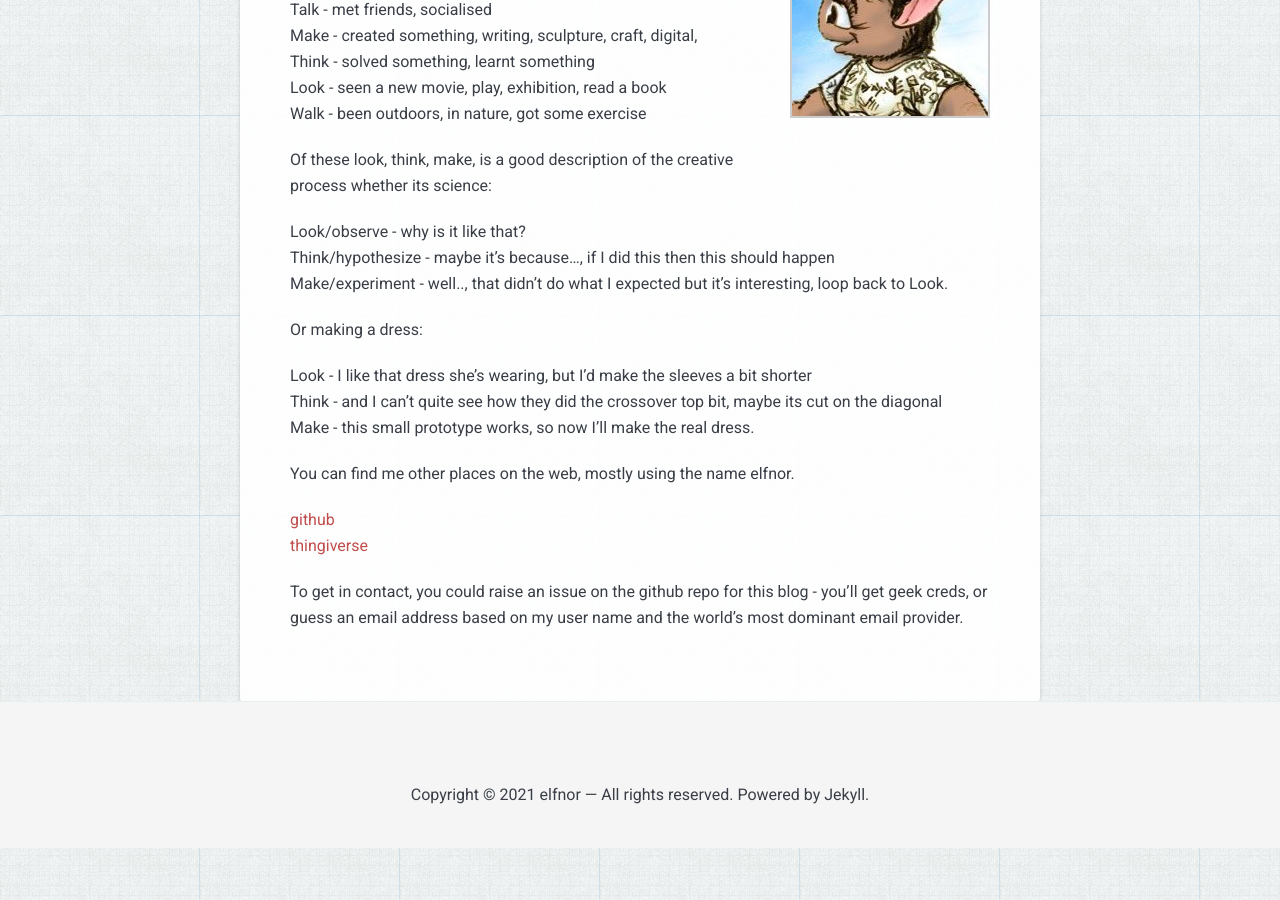
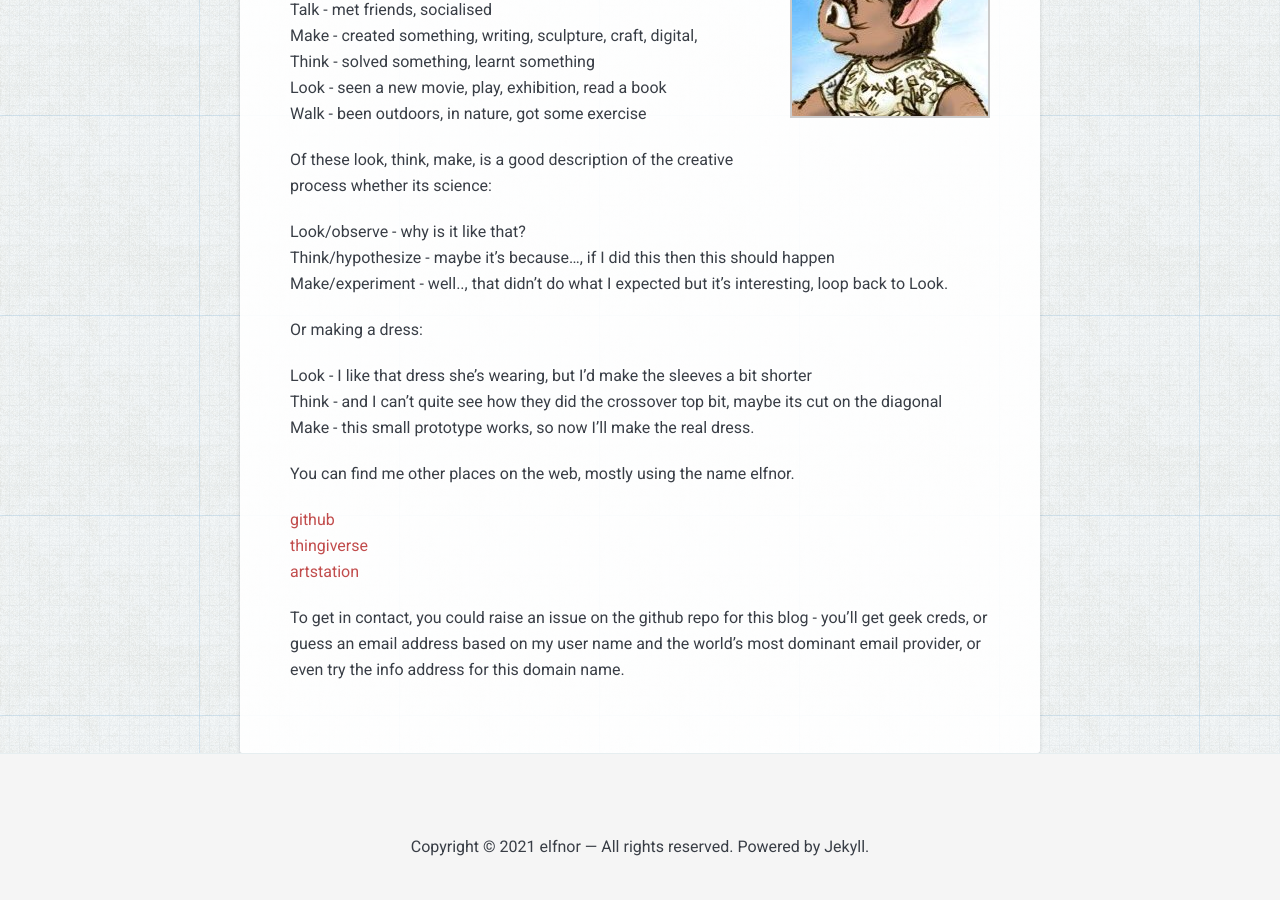
Before and after one commit to elfnor/ltm, a Jekyll site: the page built from _pages/about.md, in a window 1280 px wide and 900 px high, scrolled down 884 px. Built offline with Jekyll 4.4.1, drawn with Linux system fonts in a browser that asks for light colours; nearby versions of some CDN libraries; some of the changed text lies outside the part shown.

```diff
--- a/Gemfile
+++ b/Gemfile
@@ -1,7 +1,7 @@
 source 'https://rubygems.org'
+gem 'github-pages'
 gem "bundler"
 gem "jekyll"
 gem "jekyll-paginate"
 gem 'jekyll-tagging'
 gem "jekyll-sitemap"
-gem "github-pages", group: :jekyll_plugins
--- a/_data/settings.yml
+++ b/_data/settings.yml
@@ -1,6 +1,6 @@
 #-------------------------------
 # General Site Settings
-title: Hack Think Make
+title: Look Think Make
 logo: # You can add own logo.
 description: elfnor's blog
 
--- a/_includes/head.html
+++ b/_includes/head.html
@@ -14,7 +14,8 @@
   <link href="https://fonts.googleapis.com/css?family=Rock+Salt:400" rel="stylesheet">
   <!-- Ionicons -->
   <link href="https://unpkg.com/ionicons@4.2.2/dist/css/ionicons.min.css" rel="stylesheet">
-
+  <link rel="shortcut icon" href="/favicon.ico" type="image/x-icon">
+  <link rel="icon" href="/favicon.ico" type="image/x-icon">
 
 
 
--- a/_layouts/default.html
+++ b/_layouts/default.html
@@ -4,10 +4,6 @@
 {% include head.html %}
 
 <body>
-
-  {% if site.data.settings.google-analytics %}
-  {% include google-analytics.html %}
-  {% endif %}
 
   {% include header.html %}
 
--- a/_pages/about.md
+++ b/_pages/about.md
@@ -31,5 +31,6 @@ You can find me other places on the web, mostly using the name elfnor.
 
 [github](https://github.com/elfnor)
 [thingiverse](www.thingiverse.com/elfnor)
+[artstation](https://www.artstation.com/elfnor)
 
-To get in contact, you could raise an issue on the github repo for this blog - you'll get geek creds, or guess an email address based on my user name and the world's most dominant email provider.
+To get in contact, you could raise an issue on the github repo for this blog - you'll get geek creds, or guess an email address based on my user name and the world's most dominant email provider, or even try the info address for this domain name.
```
Also changed, not shown: _posts/2015-06-11-blender_game_level_generator.md (+1 -1 lines), favicon.ico, images/07_pg_bdtldtb.png (added), images/pgg_bplqd.png (added).
